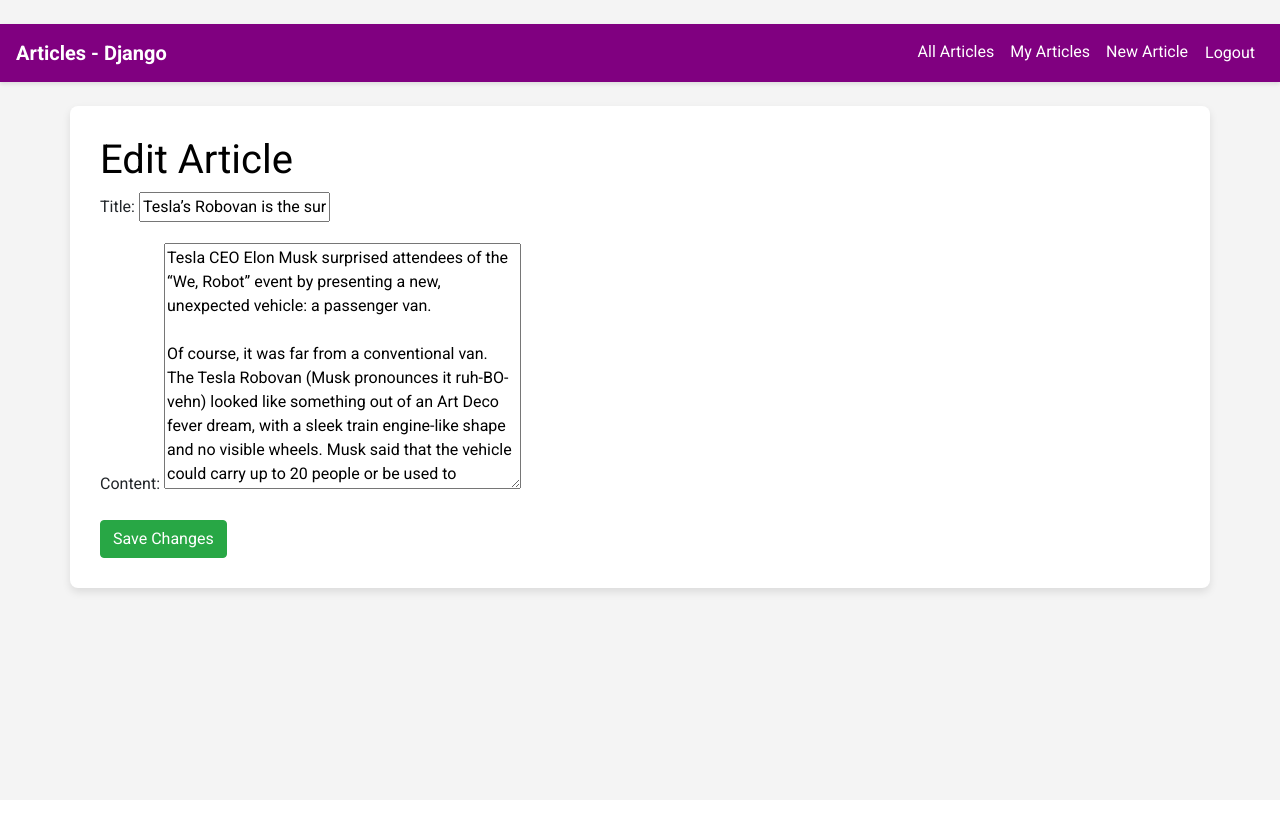
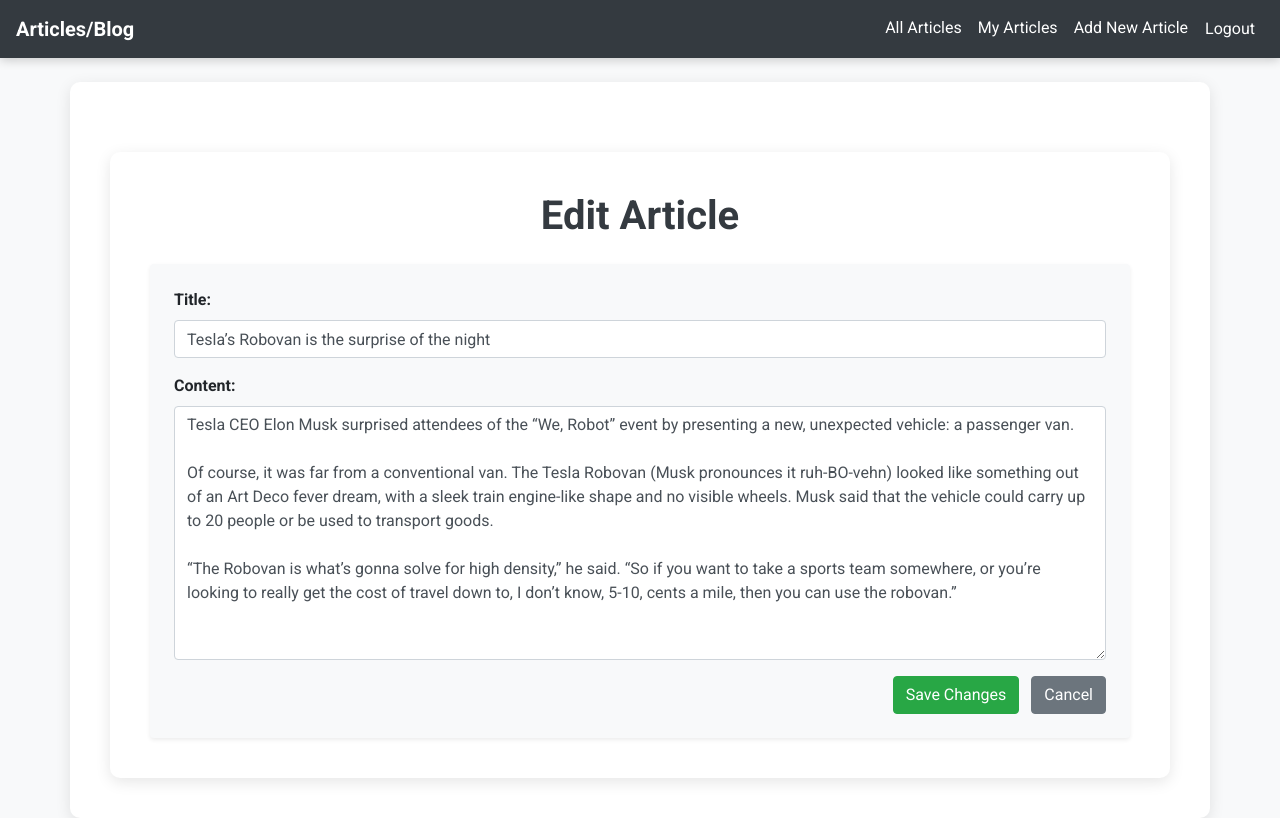
Before and after one commit to Wail-ELM/Prototype-Django-Python-Wail-El-Majdoubi, a Django app: page /article/1/edit/ in a window 1280 px wide. Before the commit the page ends 598 px from the top, so only its background shows below. Run offline with Django 5.2, Linux system fonts and the light colour scheme; a user stored in the database is signed in; data comes from the database, SQL or seed files in the repository; both versions use the stored data as it was after the commit; some libraries are stand-ins or nearby versions.

Commit message:
style (blog) : stylen van templates, beter maken

```diff
--- a/myproject_python/blog/forms.py
+++ b/myproject_python/blog/forms.py
@@ -1,15 +1,30 @@
+# forms.py
 from django import forms
+from django.contrib.auth.forms import UserCreationForm
 from .models import Article
-from django.contrib.auth.forms import UserCreationForm
 
 class ArticleForm(forms.ModelForm):
     class Meta:
         model = Article
         fields = ['title', 'content']
 
+    def __init__(self, *args, **kwargs):
+        super(ArticleForm, self).__init__(*args, **kwargs)
+        self.fields['title'].widget.attrs.update({'class': 'form-control'})
+        self.fields['content'].widget.attrs.update({'class': 'form-control'})
+
 class CustomUserCreationForm(UserCreationForm):
-    password1 = forms.CharField(label='Password', widget=forms.PasswordInput)
-    password2 = forms.CharField(label='Confirm Password', widget=forms.PasswordInput)
+    username = forms.CharField(
+        widget=forms.TextInput(attrs={'class': 'form-control', 'placeholder': 'Enter your username'})
+    )
+    password1 = forms.CharField(
+        label='Password',
+        widget=forms.PasswordInput(attrs={'class': 'form-control', 'placeholder': 'Enter your password'})
+    )
+    password2 = forms.CharField(
+        label='Confirm Password',
+        widget=forms.PasswordInput(attrs={'class': 'form-control', 'placeholder': 'Confirm your password'})
+    )
 
     class Meta(UserCreationForm.Meta):
         fields = UserCreationForm.Meta.fields + ('email',)
--- a/myproject_python/blog/templates/base.html
+++ b/myproject_python/blog/templates/base.html
@@ -1,13 +1,13 @@
 <!DOCTYPE html>
-<html>
+<html lang="en">
   <head>
+    <meta charset="UTF-8" />
+    <meta name="viewport" content="width=device-width, initial-scale=1.0" />
     <title>{% block title %}{% endblock %}</title>
     <link
       rel="stylesheet"
       href="https://stackpath.bootstrapcdn.com/bootstrap/4.5.2/css/bootstrap.min.css"
     />
-
-
     <link
       href="https://fonts.googleapis.com/css2?family=Roboto:wght@400;700&display=swap"
       rel="stylesheet"
@@ -15,12 +15,12 @@
     <style>
       body {
         font-family: "Roboto", sans-serif;
-        background-color: #f4f4f4;
+        background-color: #f8f9fa;
       }
 
       .navbar {
-        background-color: purple !important;
-        box-shadow: 0 2px 4px rgba(0, 0, 0, 0.1);
+        background-color: #343a40;
+        box-shadow: 0 2px 10px rgba(0, 0, 0, 0.2);
       }
 
       .navbar-brand {
@@ -34,57 +34,49 @@
       }
 
       .navbar-nav .nav-link:hover {
-        color: #e9ecef !important;
+        color: #adb5bd !important;
       }
 
       .container {
         background-color: #ffffff;
-        padding: 30px;
-        border-radius: 8px;
-        box-shadow: 0 4px 8px rgba(0, 0, 0, 0.1);
-        margin-top: 20px;
+        padding: 40px;
+        border-radius: 10px;
+        box-shadow: 0 4px 15px rgba(0, 0, 0, 0.1);
+        margin-top: 30px;
       }
 
-      h1,
-      h2 {
-        color: black;
-      }
-
-      .article-title a {
-        color: darkblue;
-        text-decoration: none;
-        transition: color 0.3s;
-      }
-
-      .article-title a:hover {
-        color: #218838;
-        text-decoration: underline;
+      h1, h2 {
+        color: #343a40;
+        font-weight: bold;
       }
 
       .btn-primary {
-        background-color: #28a745 !important;
-        border-color: #28a745 !important;
+        background-color: #007bff;
+        border-color: #007bff;
         transition: all 0.3s;
       }
 
       .btn-primary:hover {
-        background-color: #218838 !important;
-        border-color: #1e7e34 !important;
-      }
-
-      .btn-danger {
-        background-color: #dc3545 !important;
-        border-color: #dc3545 !important;
-        transition: all 0.3s;
+        background-color: #0056b3;
+        border-color: #004085;
       }
 
       .btn-danger:hover {
-        background-color: #c82333 !important;
-        border-color: #bd2130 !important;
+        background-color: #c82333;
       }
 
       .alert {
         border-radius: 8px;
+      }
+
+      .footer {
+        text-align: center;
+        padding: 20px 0;
+        background-color: #343a40;
+        color: white;
+        position: fixed;
+        bottom: 0;
+        width: 100%;
       }
     </style>
   </head>
@@ -97,20 +89,11 @@
           </div>
         {% endfor %}
       </div>
-    {% endif%}
-    <nav class="navbar navbar-expand-lg navbar-light">
-      <a class="navbar-brand" href="{% url 'all_articles' %}"
-        >Articles - Django</a
-      >
-      <button
-        class="navbar-toggler"
-        type="button"
-        data-toggle="collapse"
-        data-target="#navbarNav"
-        aria-controls="navbarNav"
-        aria-expanded="false"
-        aria-label="Toggle navigation"
-      >
+    {% endif %}
+
+    <nav class="navbar navbar-expand-lg navbar-dark">
+      <a class="navbar-brand" href="{% url 'all_articles' %}">Articles/Blog</a>
+      <button class="navbar-toggler" type="button" data-toggle="collapse" data-target="#navbarNav" aria-controls="navbarNav" aria-expanded="false" aria-label="Toggle navigation">
         <span class="navbar-toggler-icon"></span>
       </button>
       <div class="collapse navbar-collapse" id="navbarNav">
@@ -123,12 +106,12 @@
               <a class="nav-link" href="{% url 'my_articles' %}">My Articles</a>
             </li>
             <li class="nav-item">
-            <a class="nav-link" href="{% url 'add_article' %}">New Article</a>
+              <a class="nav-link" href="{% url 'add_article' %}">Add New Article</a>
             </li>
             <li class="nav-item">
               <form method="post" action="{% url 'logout' %}">
                 {% csrf_token %}
-              <button type="submit" class="btn btn-link nav-link">
+                <button type="submit" class="btn btn-link nav-link text-light">
                   Logout
                 </button>
               </form>
@@ -146,6 +129,8 @@
     </nav>
 
     <div class="container mt-4">{% block content %}{% endblock %}</div>
+
+
     <script src="https://code.jquery.com/jquery-3.5.1.slim.min.js"></script>
     <script src="https://cdn.jsdelivr.net/npm/popper.js@1.16.1/dist/umd/popper.min.js"></script>
     <script src="https://stackpath.bootstrapcdn.com/bootstrap/4.5.2/js/bootstrap.min.js"></script>
--- a/myproject_python/blog/templates/blog/delete_article.html
+++ b/myproject_python/blog/templates/blog/delete_article.html
@@ -3,6 +3,7 @@
 {% block title %}Delete Article{% endblock %}
 
 {% block content %}
+  <div class="container">
     <h1>Delete Article</h1>
     <p>Are you sure you want to delete "{{ article.title }}"?</p>
     <form method="post">
@@ -10,4 +11,5 @@
       <button type="submit" class="btn btn-danger">Yes, delete</button>
       <a href="{% url 'article_detail' article.id %}" class="btn btn-secondary">Cancel</a>
     </form>
+  </div>
 {% endblock %}
--- a/myproject_python/blog/templates/blog/edit_article.html
+++ b/myproject_python/blog/templates/blog/edit_article.html
@@ -3,10 +3,23 @@
 {% block title %}Edit Article{% endblock %}
 
 {% block content %}
-  <h1>Edit Article</h1>
-  <form method="post">
-    {% csrf_token %}
-    {{ form.as_p }}
-    <button type="submit" class="btn btn-primary">Save Changes</button>
-  </form>
+  <div class="container">
+    <h1 class="mb-4 text-center">Edit Article</h1>
+    <form method="post" class="p-4 shadow-sm bg-light rounded">
+      {% csrf_token %}
+      <div class="form-group">
+        {{ form.non_field_errors }}
+        <label for="{{ form.title.id_for_label }}" class="font-weight-bold">Title:</label>
+        {{ form.title }}
+      </div>
+      <div class="form-group">
+        <label for="{{ form.content.id_for_label }}" class="font-weight-bold">Content:</label>
+        {{ form.content }}
+      </div>
+      <div class="text-right">
+        <button type="submit" class="btn btn-success">Save Changes</button>
+        <a href="{% url 'article_detail' article.id %}" class="btn btn-secondary ml-2">Cancel</a>
+      </div>
+    </form>
+  </div>
 {% endblock %}
```
Also changed, not shown: docs/conf.py (added, +37 -0 lines), myproject_python/blog/templates/blog/add_article.html (+7 -5 lines), myproject_python/blog/templates/blog/all_articles.html (+9 -5 lines), myproject_python/blog/templates/blog/my_articles.html (+6 -11 lines), myproject_python/blog/templates/registration/login.html (+5 -6 lines), myproject_python/blog/templates/registration/signup.html (+16 -9 lines), README.md, myproject_python/blog/templates/blog/article_detail.html (line endings or trailing spaces), myproject_python/db.sqlite3, 3 other files. Lines whose indentation alone changed are shown as unchanged.
